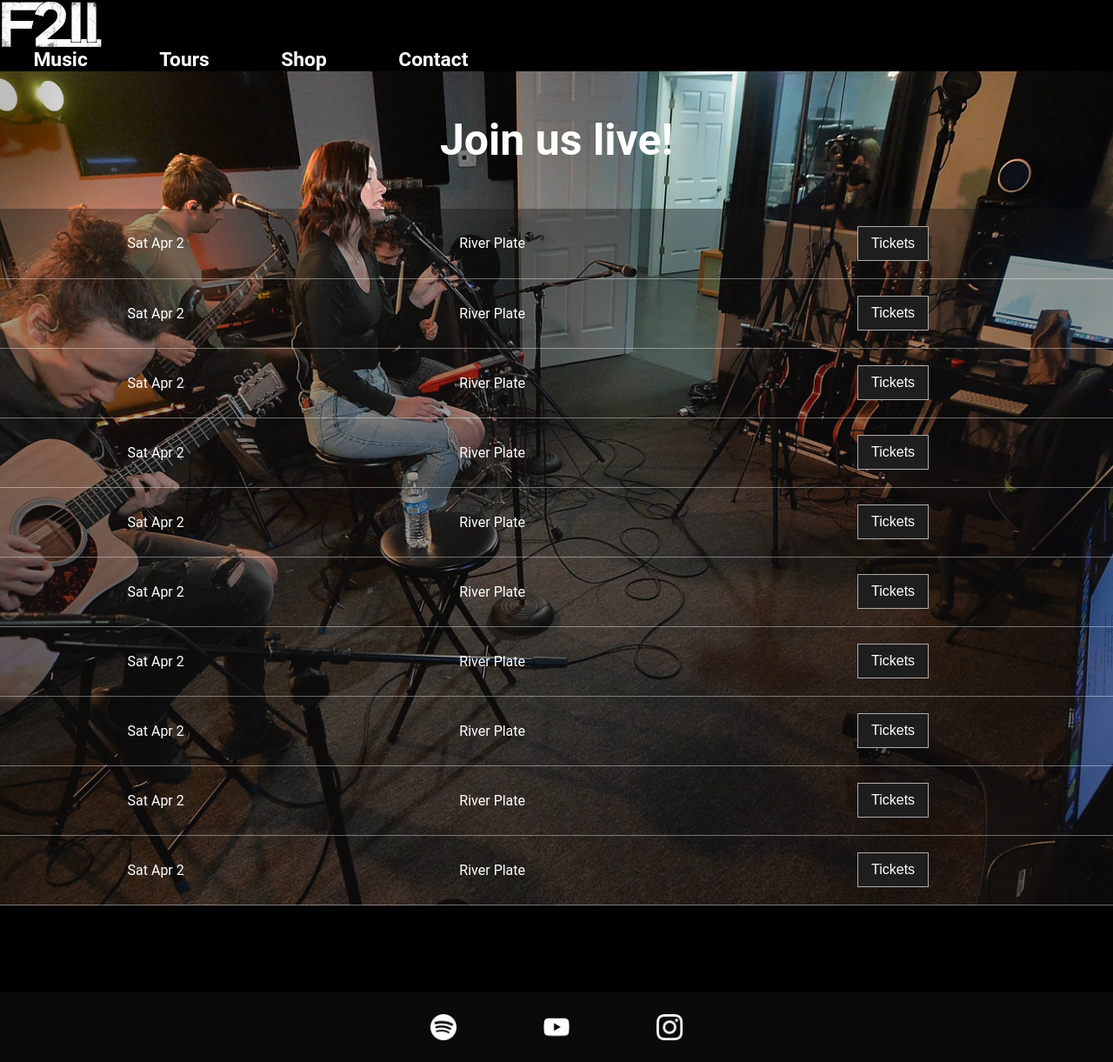
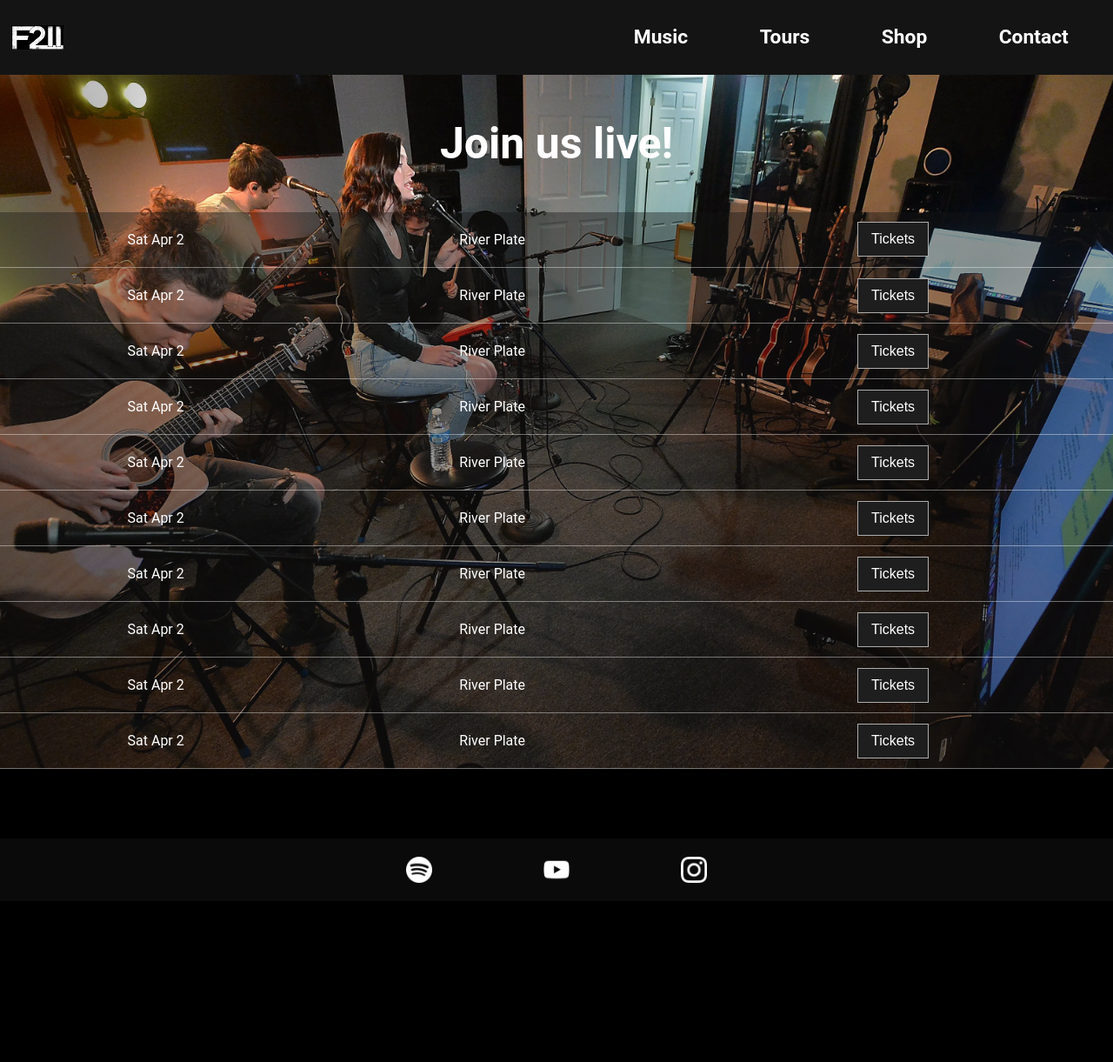
Before and after one commit to tripo23/dw_f211, a plain HTML site: page tours.html in a window 1280 px wide. Shown: the whole page at 87% size. After the commit the page ends 1036 px from the top, so only its background shows below. Drawn offline with Linux system fonts and the light colour scheme.

Commit message:
listo para entregar, se emprolijó código, se eliminaron h1 y se agregaron comentarios

```diff
--- a/css/style.css
+++ b/css/style.css
@@ -13,7 +13,16 @@ body {
     min-height: 100vh;
 }
 
+h3,
+label {
+    color: white;
+    text-align: center;
+    font-weight: bold;
+    font-size: 20px;
+}
 
+
+/* Elementos comunes de todas las páginas fuera de los media queries */
 
 #header {
     display: flex;
@@ -77,19 +86,36 @@ ul li:hover ul {
     background-color: rgb(30, 30, 30);
 }
 
-/* INDEX */
+.footer {
+    position: relative;
+    left: 0;
+    bottom: 0;
+    width: 100vw;
+    background-color: rgb(10, 10, 10);
+    margin-top: 10vh;
+    height: 9vh;
+    min-height: 60px;
+    display: flex;
+    flex-wrap: nowrap;
+    justify-content: center;
+    align-items: center;
+    bottom: 0px;
+    flex-shrink: 0;
+}
 
-.superhero {
-    width: 100vw;
-    overflow: hidden;
+.social-media img {
+    max-width: 30px;
+    padding: 0 5vw;
 }
+
+/* Media queries para 2 tamaños de pantalla */
 
 @media screen and (max-width: 767px)
 
 /* mobile */
     {
 
-
+    /* INDEX */
     .video-prom_container {
         max-width: 100vw;
         margin: 2vh 0;
@@ -123,7 +149,7 @@ ul li:hover ul {
         padding: 20px;
         text-align: center;
         font-weight: 200;
-        font-size: 20px;
+        font-size: calc(12px + 0.8vw);
     }
 
     .gridShopIndex {
@@ -201,7 +227,7 @@ ul li:hover ul {
 
 
     .about p {
-        width: 60vw;
+        width: 80vw;
         margin-top: 2vh;
         padding: 2vw;
         text-align: center;
@@ -251,6 +277,16 @@ ul li:hover ul {
 
 }
 
+/* Elementos de cada página, fuera de los media queries. */
+
+
+
+/* INDEX */
+
+.superhero {
+    width: 100vw;
+    overflow: hidden;
+}
 
 .text-video {
     color: white;
@@ -293,9 +329,7 @@ ul li:hover ul {
 }
 
 
-
-
-/* Sección ALBUMS */
+/* ALBUMS */
 
 .albums {
     display: flex;
@@ -316,26 +350,19 @@ ul li:hover ul {
     padding: 30px 0;
 }
 
-.footer {
-    position: relative;
-    left: 0;
-    bottom: 0;
+.albumsIframe {
     width: 100%;
-    background-color: rgb(10, 10, 10);
-    margin-top: 100px;
-    height: 80px;
-    display: flex;
-    flex-wrap: nowrap;
-    justify-content: center;
-    align-items: center;
-    bottom: 0px;
-    flex-shrink: 0;
 }
 
-.social-media img {
-    width: 30px;
-    padding: 0 50px;
+.albums-container {
+    display: flex;
+    justify-content: space-evenly;
+    align-content: space-around;
+
 }
+
+/* TOURS */
+
 
 .tour-container {
     background-image: url("../img/live.webp");
@@ -361,7 +388,7 @@ button {
 }
 
 
-h1 {
+.titles {
     color: white;
     text-align: center;
     font-weight: bold;
@@ -369,24 +396,10 @@ h1 {
     padding: 50px 0;
 }
 
-.h1shop {
-    text-align: right;
-    padding: 50px;
-}
-
-h3,
-label {
-    color: white;
-    text-align: center;
-    font-weight: bold;
-    font-size: 20px;
-}
-
-
 .tour-dates {
     position: relative;
-    margin: auto;
-    width: 100%;
+    margin: 0 auto;
+    width: 100vw;
     text-align: center;
     background-color: rgb(20, 20, 20, .4);
 }
@@ -396,12 +409,22 @@ th,
 td {
     border-bottom: 1px solid rgb(255, 255, 255, .4);
     border-collapse: collapse;
-    height: 80px;
+    height: 8vh;
+    min-height: 80px;
 }
+
+
+/* SHOP */
+
+.h1shop {
+    text-align: right;
+    padding: 50px;
+}
+
 
 .shop-container {
     display: flex;
-    gap: 10px;
+    gap: 1vw;
     flex-flow: row wrap;
     justify-content: space-evenly;
     align-content: space-around;
@@ -411,17 +434,8 @@ td {
     padding-bottom: 60px;
 }
 
-.albums-container {
-    display: flex;
-    justify-content: space-evenly;
-    align-content: space-around;
 
-}
-
-
-.albumsIframe {
-    width: 100%;
-}
+/* CONTACT */
 
 form {
     margin: 0 10%;
--- a/tours.html
+++ b/tours.html
@@ -1,5 +1,6 @@
 <DOCTYPE html>
     <html lang="en">
+
     <head>
         <meta charset="UTF-8">
         <meta http-equiv="X-UA-Compatible" content="IE=edge">
@@ -8,12 +9,16 @@
         <link rel="shortcut icon" href="./img/favIcon.png" type="image/x-icon">
         <link rel="stylesheet" href="./css/style.css">
     </head>
+
     <body>
-    <header class="navBackground">
+        <header id="header">
+            <div class="headerLogo">
                 <a href="./index.html">
                     <img src="./img/logoNav.png" alt="logo">
                 </a>
-        <nav>
+            </div>
+
+            <nav class="headerMenu">
                 <ul>
                     <li> <a href="./music.html"> Music</a>
                         <ul>
@@ -31,7 +36,7 @@
 
 
         <div class="tour-container">
-        <h1>Join us live!</h1>
+            <p class="titles">Join us live!</p>
             <table class="tour-dates">
                 <tr>
                     <td>Sat Apr 2</td>
@@ -90,17 +95,21 @@
 
         <footer class="footer">
             <div class="social-media">
-         <a href="https://open.spotify.com/artist/3Cpk1xlScqbYhmv5EqoI4Y?si=s7jiitX8TbyXMtJi5ZkmIw"  target="_blank"><img src="./img/spotify.png" alt="spotify"></a>
+                <a href="https://open.spotify.com/artist/3Cpk1xlScqbYhmv5EqoI4Y?si=s7jiitX8TbyXMtJi5ZkmIw"
+                    target="_blank"><img src="./img/spotify.png" alt="spotify"></a>
             </div>
             <div class="social-media">
-         <a href="https://www.youtube.com/c/FirstToEleven" target="_blank"><img src="./img/youtube.png" alt="youtube"></a>
+                <a href="https://www.youtube.com/c/FirstToEleven" target="_blank"><img src="./img/youtube.png"
+                        alt="youtube"></a>
             </div>
             <div class="social-media">
-         <a href="https://www.instagram.com/firsttoeleven/" target="_blank"><img src="./img/instagram.png" alt="instagram"></a>
+                <a href="https://www.instagram.com/firsttoeleven/" target="_blank"><img src="./img/instagram.png"
+                        alt="instagram"></a>
             </div>
         </footer>
 
 
 
     </body>
+
     </html>
```
Also changed, not shown: contact.html (+6 -3 lines), index.html (+10 -2 lines), music.html (+39 -15 lines), shop.html (+8 -5 lines). Lines whose indentation alone changed are shown as unchanged.
